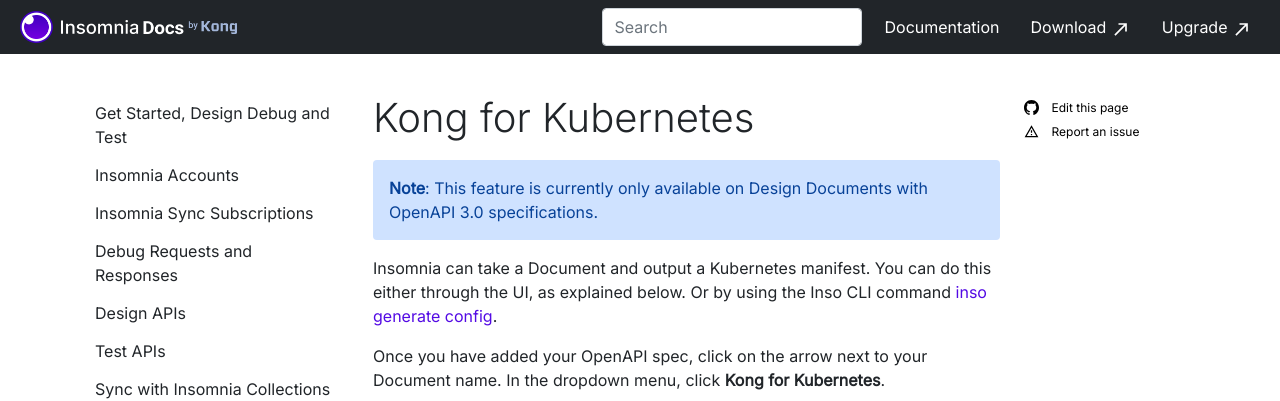
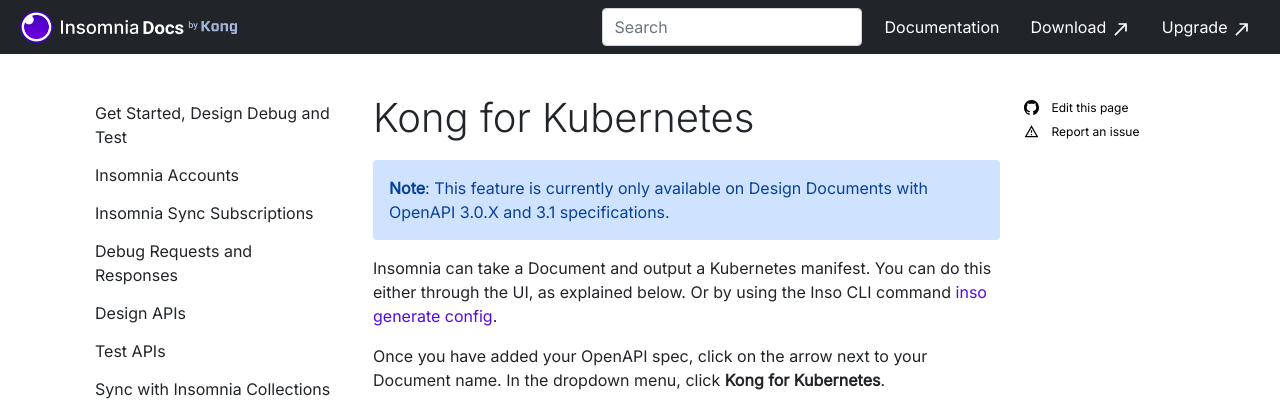
Before and after one commit to Kong/insomnia-docs, a Jekyll site: the page built from docs/insomnia/kong-for-kubernetes.md, in a window 1280 px wide and 1166 px high. Shown: the top 401 px of the window. Built offline with Jekyll 4.4.1, drawn with Linux system fonts in a browser that asks for light colours; comment, search, counter and statistics services are not loaded.

Commit message:
Fix missing notes on OAS 3.1 support

```diff
--- a/docs/insomnia/kong-for-kubernetes.md
+++ b/docs/insomnia/kong-for-kubernetes.md
@@ -6,7 +6,7 @@
 ---
 
 {:.alert .alert-primary}
-**Note**: This feature is currently only available on Design Documents with OpenAPI 3.0 specifications.
+**Note**: This feature is currently only available on Design Documents with OpenAPI 3.0.X and 3.1 specifications.
 
 Insomnia can take a Document and output a Kubernetes manifest. You can do this either through the UI, as explained below. Or by using the Inso CLI command [inso generate config](/inso-cli/cli-command-reference/inso-generate-config).
 
```
Also changed, not shown: docs/inso-cli/cli-command-reference.md (+1 -1 lines), docs/inso-cli/introduction.md (+10 -10 lines), docs/insomnia/declarative-config.md (+1 -1 lines), docs/inso-cli/inso-on-docker.md (line endings or trailing spaces).
